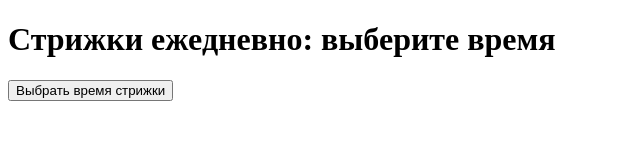
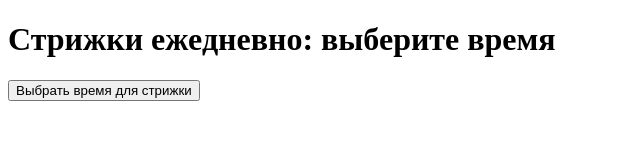
Before and after one commit to SomeStay07/git-ai-learning-demo, a plain HTML site: page index.html in a window 1280 px wide. Shown: the full height of the page, 0-640 px from the left. Drawn offline with Linux system fonts and the light colour scheme.

Commit message:
fix: refine button wording after teaching review

```diff
--- a/index.html
+++ b/index.html
@@ -1,4 +1,4 @@
 <!doctype html>
 <meta charset="utf-8">
 <h1>Стрижки ежедневно: выберите время</h1>
-<button>Выбрать время стрижки</button>
+<button>Выбрать время для стрижки</button>
```
